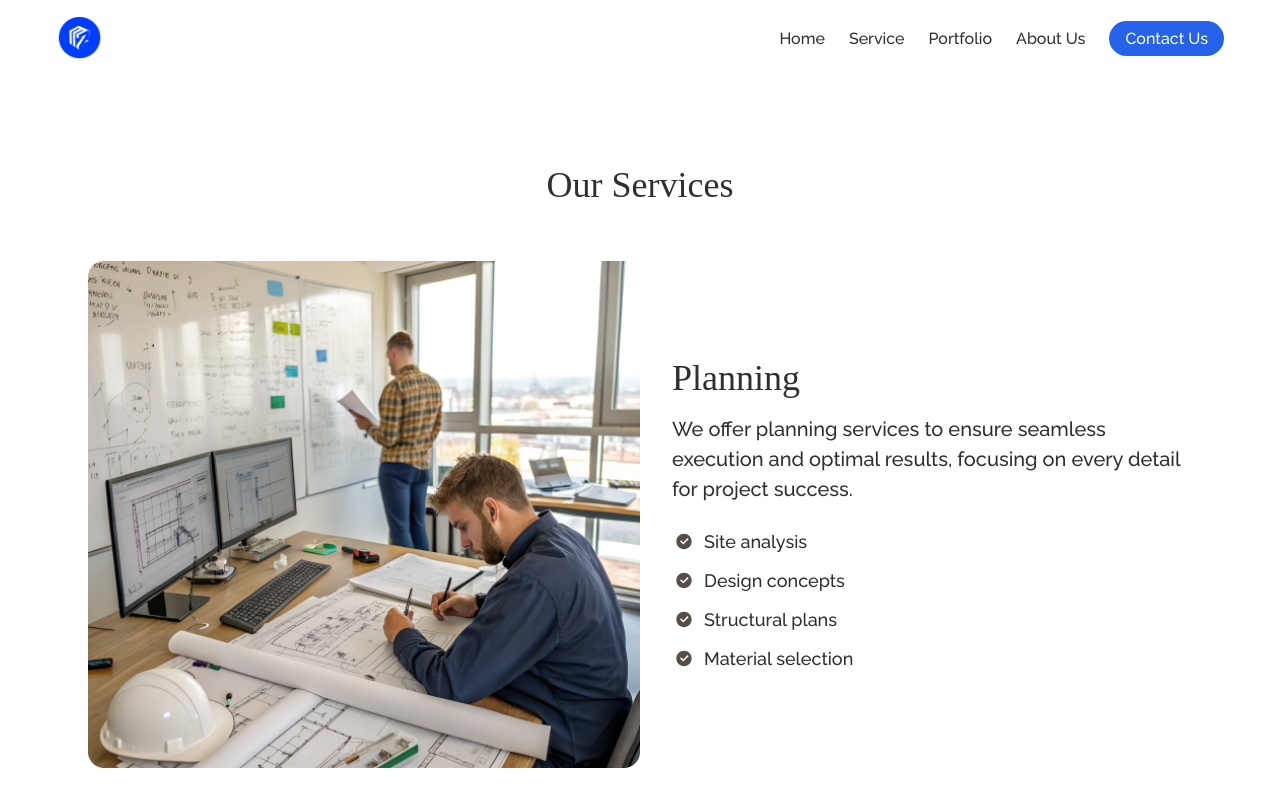
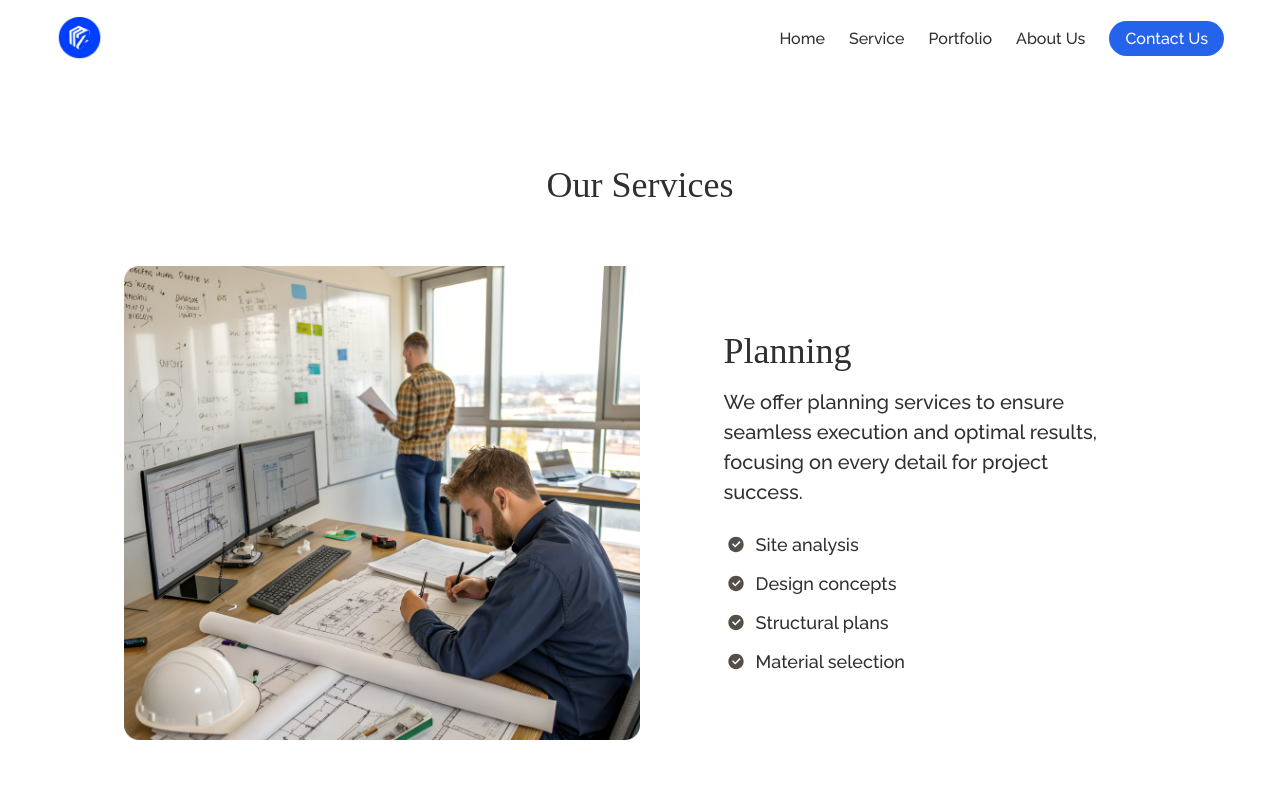
Before and after one commit to formics-io/mz-design, a SvelteKit app: page /service in a window 1280 px wide. Shown: the top 800 px of the page. Built offline with nearby package versions, Linux system fonts and the light colour scheme; a web font is replaced by a local one.

Commit message:
responsive UI Improvements

```diff
--- a/src/lib/components/Card.svelte
+++ b/src/lib/components/Card.svelte
@@ -12,7 +12,7 @@
     alt={title}
     class="w-full lg:w-1/2 rounded-lg object-cover"
   />
-  <div class="flex-1 py-[70px]">
+  <div class="flex-1 py-[70px] px-[5%]">
     <h2 class="text-4xl  font-alice mb-4">{title}</h2>
     <p class=" font-raleway mb-6 text-[20px] font-medium	">{description}</p>
     <div class="space-y-3">
--- a/src/routes/+page.svelte
+++ b/src/routes/+page.svelte
@@ -62,8 +62,8 @@
 
 <Aboutus />
 
-<section class="py-16">
-	<div class=" mx-auto px-4 md:w-[1091px]">
+<section class="py-16  px-[5%] max-w-[1200px] mx-auto">
+	<div class=" mx-auto">
 		<!-- Heading -->
 		<div class="text-center">
 			<h2 class="text-3xl font-bold  md:text-4xl">Our Services</h2>
@@ -182,7 +182,7 @@
 
 <section class=" px-[5%] py-16">
   <div class="mx-auto md:max-w-6xl">
-    <h2 class="mb-20 text-center font-serif text-5xl ">How We Work</h2>
+    <h2 class="lg:mb-20 mb-10 text-center font-serif lg:text-5xl xl:text-5xl xxl:text-5xl text-4xl">How We Work</h2>
 
     <!-- Horizontal Scroll Section -->
     <div
@@ -228,8 +228,8 @@
 
 
 
-<section class=" py-20">
-	<div class="mx-auto max-w-7xl px-4">
+<section class=" py-20 px-[5%] max-w-[1300px] mx-auto">
+	<div class="mx-auto ">
 		<div class="grid gap-16 lg:grid-cols-2">
 			<!-- Left Column - Hero Text -->
 			<div class="space-y-6">
--- a/src/routes/service/+page.svelte
+++ b/src/routes/service/+page.svelte
@@ -61,11 +61,11 @@
     ];
   </script>
 
-  <section class="">
+  <section class=" xl:py-[77px] mx-auto">
 
-   <div class="max-w-7xl mx-auto px-[5%] xl:py-[77px] space-y-8">
+   <div class="max-w-[1200px] mx-auto  space-y-8">
       <h2 class="md:text-4xl text-3xl text-center font-alice ">Our Services</h2>
-      <div class="space-y-8">
+      <div class="space-y-8 px-[5%]">
         {#each services as service, index}
           <Card
             title={service.title}
```
